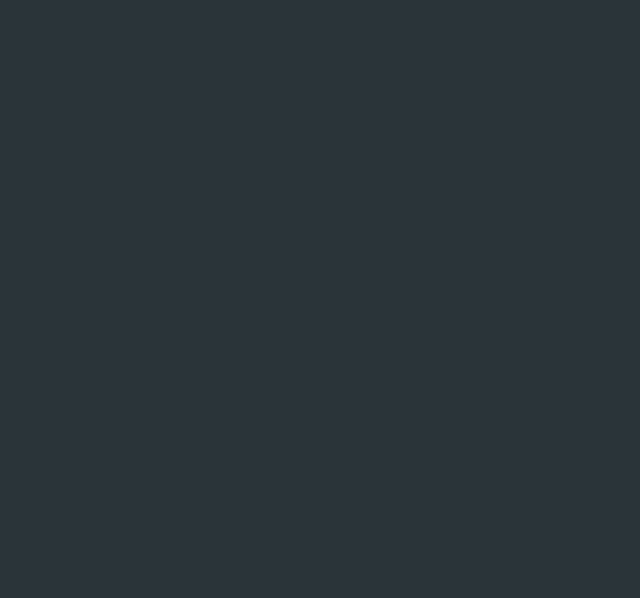
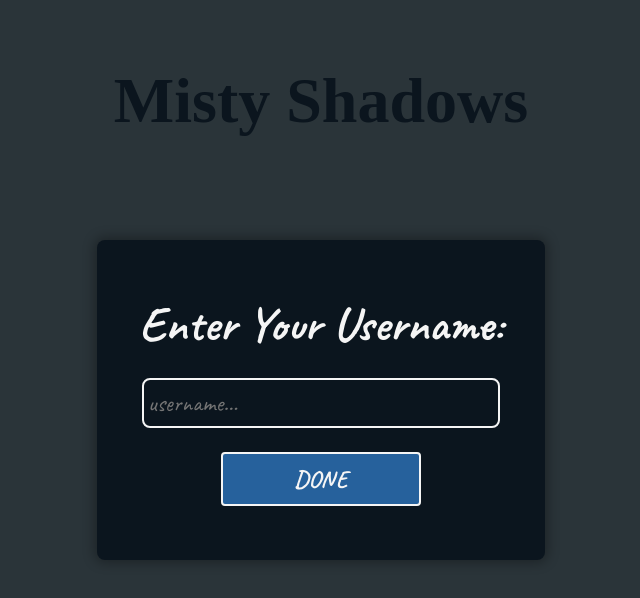
Before and after one commit to 13Nephilimm/misty-shadows, a Vue app: page /name in a window 1280 px wide. Before the commit this address had no page. Shown: the top 598 px of the page, without its empty margins (319-959 px from the left). Built offline with nearby package versions, Linux system fonts and the light colour scheme; a web font is replaced by a local one.

Commit message:
Name Page Added

```diff
--- a/public/style.css
+++ b/public/style.css
@@ -6,7 +6,7 @@
   text-decoration: none;
   transition: all 0.4s;
   font-family: var(--main-font);
-  color: #fff;
+  color: var(--text);
 }
 
 body {
@@ -15,6 +15,15 @@ body {
 
 html {
   scroll-behavior: smooth;
+}
+
+.section {
+  height: 100vh;
+  width: 100vw;
+  display: flex;
+  flex-direction: column;
+  align-items: center;
+  justify-content: center;
 }
 
 ::-webkit-scrollbar {
@@ -26,5 +35,8 @@ html {
   --main-font: "Caveat", serif;
 
   --dark-blue: #0b151e;
+  --blue: #26619c;
+  --blue-hover: #15395d;
   --gray: #2a3439;
+  --text: #f5f5f5;
 }
--- a/src/router/index.js
+++ b/src/router/index.js
@@ -1,11 +1,23 @@
 import { createRouter, createWebHistory } from "vue-router";
-import StartPage from "../views/StartPage.vue";
+import StartPage from "@/views/StartPage.vue";
+import NamePage from "@/views/NamePage.vue";
+import CharactersPage from "@/views/CharactersPage.vue";
 
 const routes = [
   {
     path: "/",
     name: "Start Page",
     component: StartPage,
+  },
+  {
+    path: "/name",
+    name: "Name Page",
+    component: NamePage,
+  },
+  {
+    path: "/characters",
+    name: "Characters Page",
+    component: CharactersPage,
   },
 ];
 
--- a/src/store/index.js
+++ b/src/store/index.js
@@ -1,14 +1,18 @@
-import { createStore } from 'vuex'
+import { createStore } from "vuex";
 
 export default createStore({
   state: {
+    username: localStorage.getItem("username") || "",
   },
   getters: {
+    getUsername: (state) => state.username,
   },
   mutations: {
+    setUsername(state, data) {
+      state.username = data;
+      localStorage.setItem("username", data);
+    },
   },
-  actions: {
-  },
-  modules: {
-  }
-})
+  actions: {},
+  modules: {},
+});
--- /dev/null
+++ b/src/views/CharactersPage.vue
@@ -0,0 +1,15 @@
+<template>
+  <section>
+    {{ this.$store.state.username }}
+    <h1>Characters</h1>
+  </section>
+</template>
+<script>
+export default {
+  data() {
+    return {};
+  },
+  methods: {},
+};
+</script>
+<style scoped></style>
--- /dev/null
+++ b/src/views/NamePage.vue
@@ -0,0 +1,101 @@
+<template>
+  <section class="name-page-section section">
+    <h1 class="game-logo">Misty Shadows</h1>
+    <form @submit.prevent="submitForm" class="name-page-form">
+      <h2 class="name-page-heading">Enter Your Username:</h2>
+      <input
+        type="text"
+        v-model="username"
+        placeholder="username..."
+        @input="saveUsername"
+        class="name-input"
+        required
+      />
+      <button type="submit" class="name-sumbit-btn" @click="submitName">
+        Done
+      </button>
+    </form>
+  </section>
+</template>
+<script>
+export default {
+  data() {
+    return {
+      username: "",
+    };
+  },
+  methods: {
+    saveUsername() {
+      this.$store.commit("setUsername", this.username);
+      localStorage.setItem("username", this.username);
+    },
+    submitForm() {
+      if (!this.username) {
+        alert("Username is required!");
+      } else {
+        this.$router.push("/characters");
+      }
+    },
+  },
+};
+</script>
+<style scoped>
+.name-page-section {
+  gap: 36px;
+  position: relative;
+}
+
+.game-logo {
+  position: absolute;
+  top: 8%;
+  left: 50%;
+  transform: translateX(-50%);
+  font-family: var(--accent-font);
+  color: var(--dark-blue);
+  font-size: 64px;
+  text-align: center;
+}
+
+.name-page-heading {
+  font-size: 48px;
+  text-align: center;
+}
+
+.name-page-form {
+  display: flex;
+  flex-direction: column;
+  width: 35vw;
+  height: 40vh;
+  align-items: center;
+  justify-content: center;
+  background-color: var(--dark-blue);
+  border-radius: 8px;
+  box-shadow: 0px 0px 12px 3px rgba(0, 0, 0, 0.3);
+  gap: 24px;
+}
+
+.name-input {
+  background-color: transparent;
+  border: 2px solid var(--text);
+  padding: 8px 4px;
+  border-radius: 8px;
+  font-size: 24px;
+  width: 80%;
+}
+
+.name-sumbit-btn {
+  background-color: var(--blue);
+  border-radius: 4px;
+  border: 2px solid var(--text);
+  padding: 10px 24px;
+  font-size: 24px;
+  text-transform: uppercase;
+  width: 200px;
+  font-weight: 700;
+}
+
+.name-sumbit-btn:hover {
+  background-color: var(--blue-hover);
+  cursor: pointer;
+}
+</style>
--- a/src/views/StartPage.vue
+++ b/src/views/StartPage.vue
@@ -1,18 +1,20 @@
 <template>
-  <section class="start-page-section">
+  <section class="start-page-section section">
     <h1 class="start-page-heading">Misty Shadows</h1>
-    <button class="start-game-btn">Start</button>
+    <button class="start-game-btn" @click="startGame">Start</button>
   </section>
 </template>
-<script></script>
+<script>
+export default {
+  methods: {
+    startGame() {
+      this.$router.push("/name");
+    },
+  },
+};
+</script>
 <style scoped>
 .start-page-section {
-  height: 100vh;
-  width: 100vw;
-  display: flex;
-  flex-direction: column;
-  align-items: center;
-  justify-content: center;
   gap: 48px;
 }
 
```
